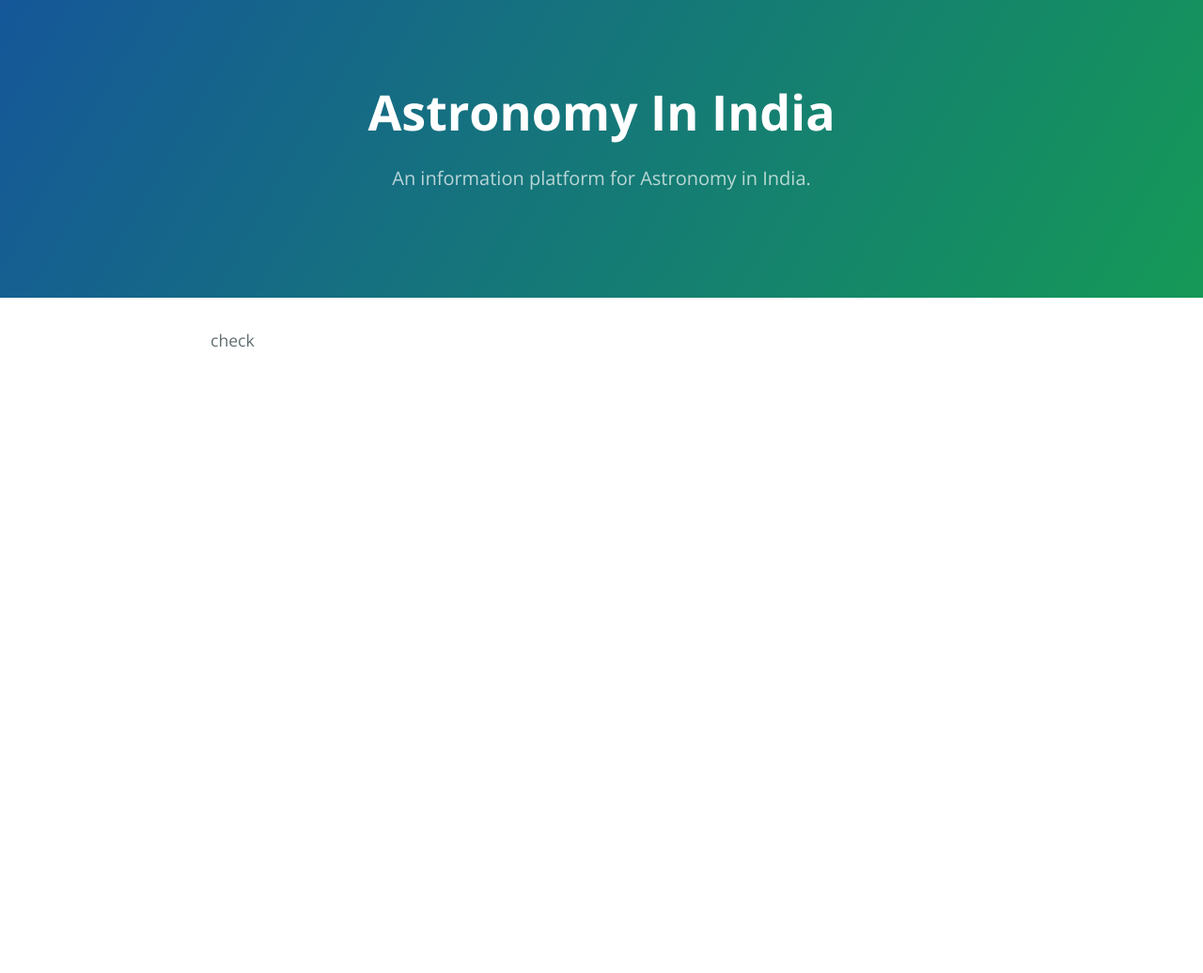
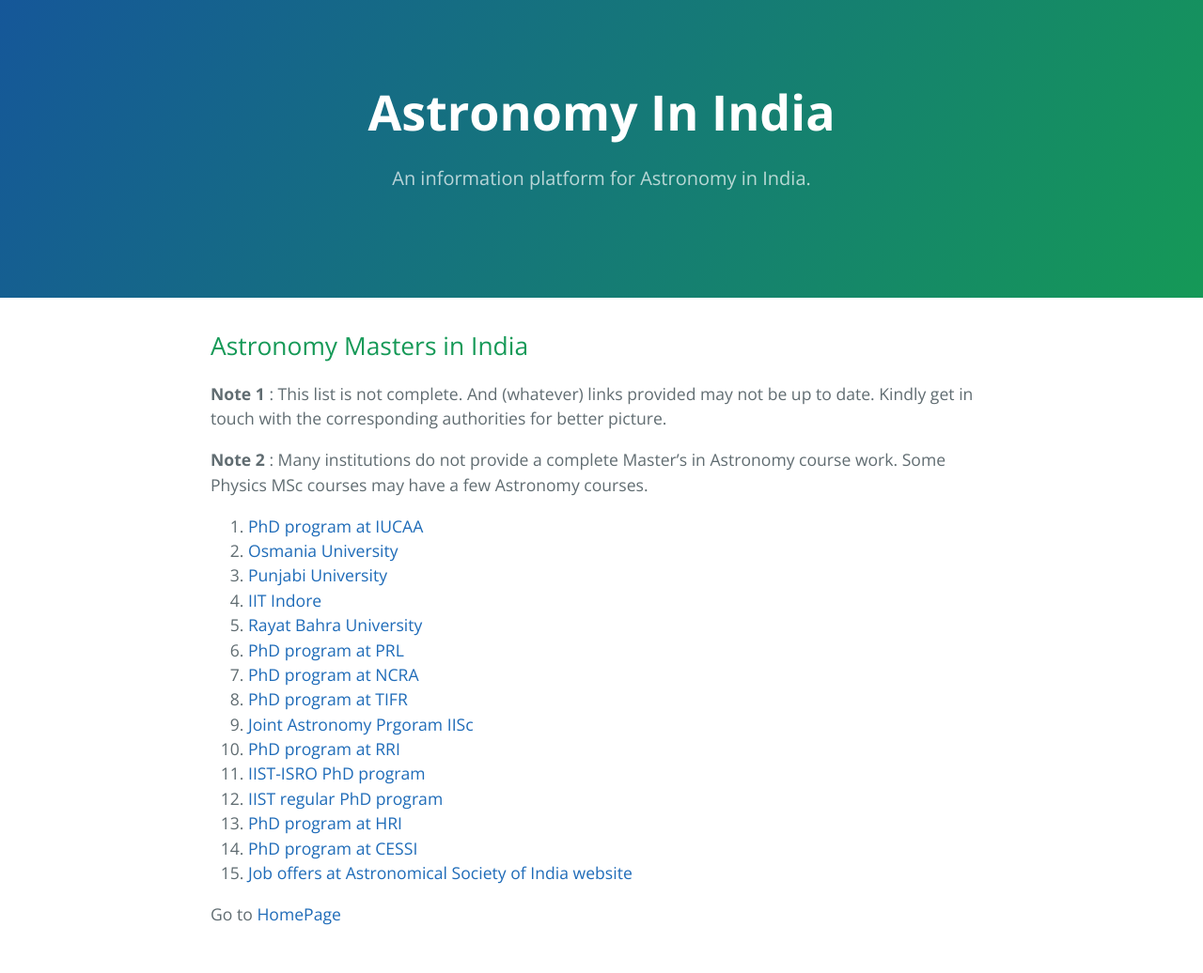
Before and after one commit to kalyanradhakrishnan/Astronomy-In-India, a Jekyll site: the page built from pages/masters_india.md, in a window 1280 px wide. Shown: the whole page at 94% size. Built offline with Jekyll 4.4.1, drawn with Linux system fonts in a browser that asks for light colours; our own code applies the rules of GitHub Pages for plain Markdown files; before the commit the page ends 900 px from its top, so only the background shows below that.

Commit message:
Update masters_india.md

```diff
--- a/pages/masters_india.md
+++ b/pages/masters_india.md
@@ -1 +1,29 @@
-check
+---
+layout: default
+title: Astronomy In India
+description:
+---
+## Astronomy Masters in India
+
+**Note 1** : This list is not complete. And (whatever) links provided may not be up to date. Kindly get in touch with the corresponding authorities for better picture.
+
+**Note 2** : Many institutions do not provide a complete Master's in Astronomy course work. Some Physics MSc courses may have a few Astronomy courses.
+
+1. [PhD program at IUCAA](https://www.iucaa.in/Student-ProgrammesMain.html)
+2. [Osmania University](https://www.osmania.ac.in/academics-academicprogs.php)
+3. [Punjabi University](http://physics.punjabiuniversity.ac.in)
+4. [IIT Indore](http://people.iiti.ac.in/~astro/beta_astro/?page_id=349)
+5. [Rayat Bahra University](https://www.rayatbahrauniversity.edu.in/product/m-sc-astronomy-astrophysics/)
+6. [PhD program at PRL](https://www.prl.res.in/prl-eng/phd)
+7. [PhD program at NCRA](http://www.ncra.tifr.res.in/ncra/students/ph-d-programme)
+8. [PhD program at TIFR](http://univ.tifr.res.in/gs2020/)
+9. [Joint Astronomy Prgoram IISc](http://www.physics.iisc.ernet.in/~jap/jap-home.htm)
+10. [PhD program at RRI](http://www.rri.res.in/phd_programme.html)
+11. [IIST-ISRO PhD program](https://www.iist.ac.in/admissions/phd/isro/dos)
+12. [IIST regular PhD program](https://www.iist.ac.in/admissions/phd/regular)
+13. [PhD program at HRI](http://www.hri.res.in/~physgradp/phd.html)
+14. [PhD program at CESSI](http://www.cessi.in/#Programs)
+15. [Job offers at Astronomical Society of India website](https://astron-soc.in/jobs)
+
+
+Go to [HomePage](./../index.md)
```
